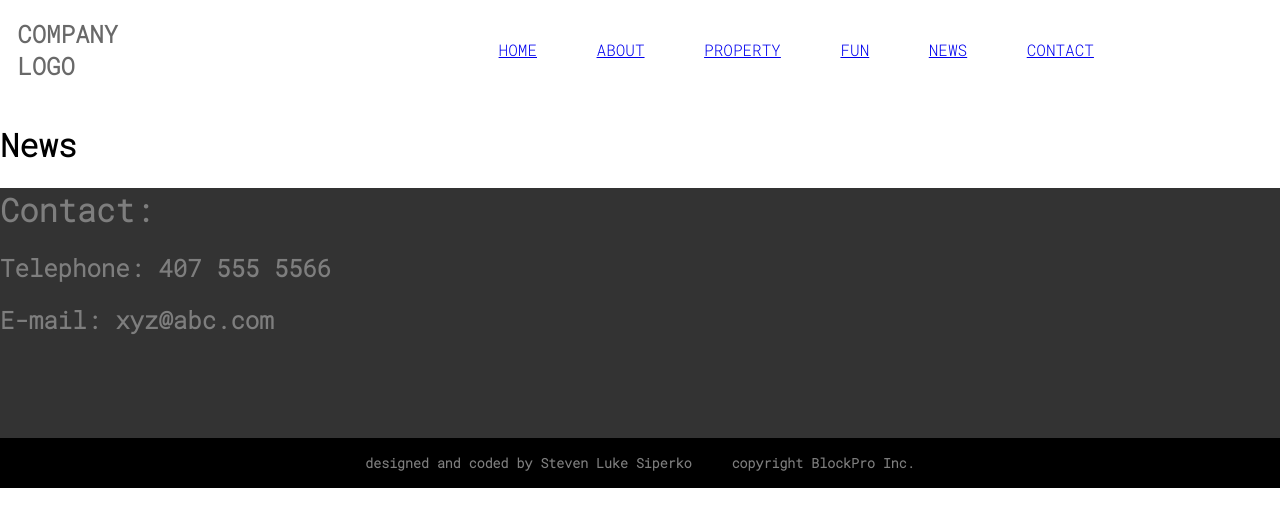
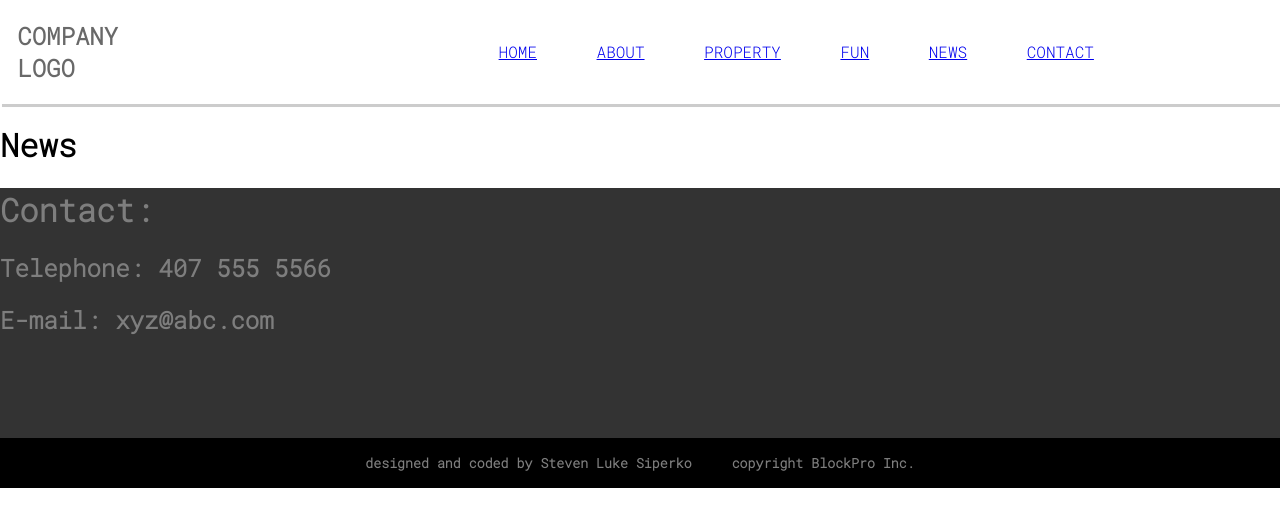
Before and after one commit to ssiperko/demo, a React app: page /news in a window 1280 px wide. Shown: the top 526 px of the page. Built offline with nearby package versions, Linux system fonts and the light colour scheme.

Commit message:
fixed sticky header bug

```diff
--- a/src/App.scss
+++ b/src/App.scss
@@ -2,33 +2,37 @@ body{
   margin: 0;
   padding: 0;
   font-family: 'Roboto Mono', monospace;
-  overflow-x: hidden;
+  //overflow-x: hidden;
 }
 
+// desktop styles
 @media screen and (min-width: 800px) {
-nav {
+.headContainer {
+  position: sticky;
+  top: 0;
+  left: 0;
+}
+ .nav {
   position: sticky;
   top: 0;
   left: 0;
   display: flex;
   align-items: center;
-  margin-top: -2px;
-  padding: -5px;
 }
 
-nav h1 {
+.nav h1 {
   color: #696969;
   text-decoration: none;
   text-transform: uppercase;
   margin-left: 10%;
 }
 
-nav ul {
+.nav ul {
   display: flex;
   margin-left: 20%;
 }
 
-nav ul li {
+.nav ul li {
   color: #696969;
   list-style: none;
   text-decoration: none;
@@ -38,12 +42,12 @@ nav ul li {
   flex-wrap: none;
 }
 
-.header {
+// this header is not actually hidden. This is just saide effect of mobile naming issues
+.headerHidden {
   position: sticky;
   top: 0;
   left: 0;
   color: #333;
-  height: 105px;
   width: 100%;
   background-color: #fff;
   z-index: 999;
@@ -126,6 +130,7 @@ nav ul li {
 
 }
 
+// mobile styles
 @media screen and (max-width: 800px) {
   body {
     margin: 0;
@@ -139,6 +144,12 @@ nav ul li {
     position: fixed;
     top: 5%;
     left: 70%;
+  }
+
+  .burgerBox{
+      height: 2px;
+      width: 20px;
+      background-color: #fff;
   }
 
   .photoContainer {
--- a/src/Components/Head.js
+++ b/src/Components/Head.js
@@ -20,12 +20,19 @@ export class Head extends React.Component{
       })
     }
     }
+
     render(){
         return(
-          <div>
-            <button className='burger' onClick={this.toggleMenu.bind(this)}>hello</button>
+          <div className='headContainer'>
+              <button className='burger' onClick={this.toggleMenu.bind(this)}>
+                  <div className='burgerBun'>
+                      <div className='burgerBox'> </div>
+                      <div className='burgerBox'> </div>
+                      <div className='burgerBox'> </div>
+                  </div>
+              </button>
                 <div className={this.state.menu}>
-              <nav>
+                  <nav className='nav'>
                       <div>
                           <h1>Company logo</h1>
                       </div>
```
Lines whose indentation alone changed are shown as unchanged.
